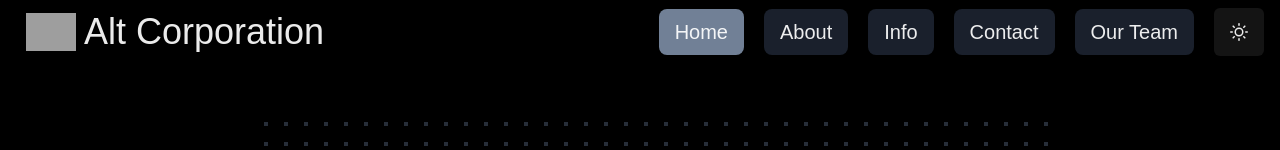
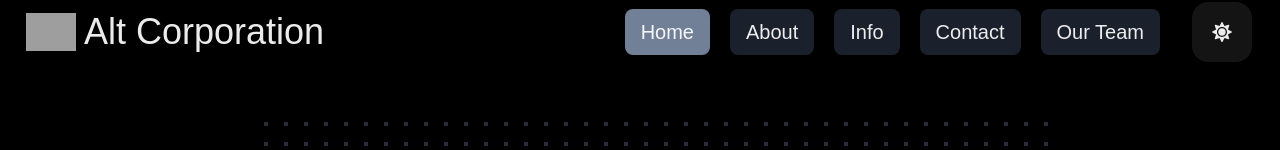
Before and after one commit to kenjitheman/webman, a Next.js app: page / in a window 1280 px wide. Shown: the top 150 px of the page. Built offline with nearby package versions, Linux system fonts and the light colour scheme; grey boxes are pictures that could not be loaded; a web font is replaced by a local one.

Commit message:
chore: modify theme toggle button

```diff
--- a/components/theme-toggle-button.js
+++ b/components/theme-toggle-button.js
@@ -1,6 +1,7 @@
 import { AnimatePresence, motion } from "framer-motion";
 import { IconButton, useColorMode, useColorModeValue } from "@chakra-ui/react";
-import { MoonIcon, SunIcon } from "@chakra-ui/icons";
+import { BsMoonStarsFill } from "react-icons/bs";
+import { FaSun } from 'react-icons/fa';
 
 const ThemeToggleButton = () => {
     const { toggleColorMode } = useColorMode();
@@ -10,22 +11,23 @@ const ThemeToggleButton = () => {
             <motion.div
                 style={{ display: "inline-block" }}
                 key={useColorModeValue("light", "dark")}
-                initial={{ y: -20, opacity: 0 }}
-                animate={{ y: 0, opacity: 1 }}
-                exit={{ y: 20, opacity: 0 }}
-                transition={{ duration: 0.2 }}
+                initial={{ opacity: 0 }}
+                animate={{ opacity: 1 }}
+                exit={{ opacity: 0 }}
             >
                 <IconButton
+                    mx={3}
                     aria-label="Toggle theme"
                     colorScheme={useColorModeValue("gray", "gray")}
-                    icon={useColorModeValue(<MoonIcon />, <SunIcon />)}
+                    icon={useColorModeValue(<BsMoonStarsFill />, <FaSun />)}
                     onClick={toggleColorMode}
-                    p={4}
-                    size="lg"
+                    p={5}
+                    size="xl"
+                    rounded="2xl"
                 >
                 </IconButton>
             </motion.div>
-        </AnimatePresence>
+        </AnimatePresence >
     );
 };
 
```
